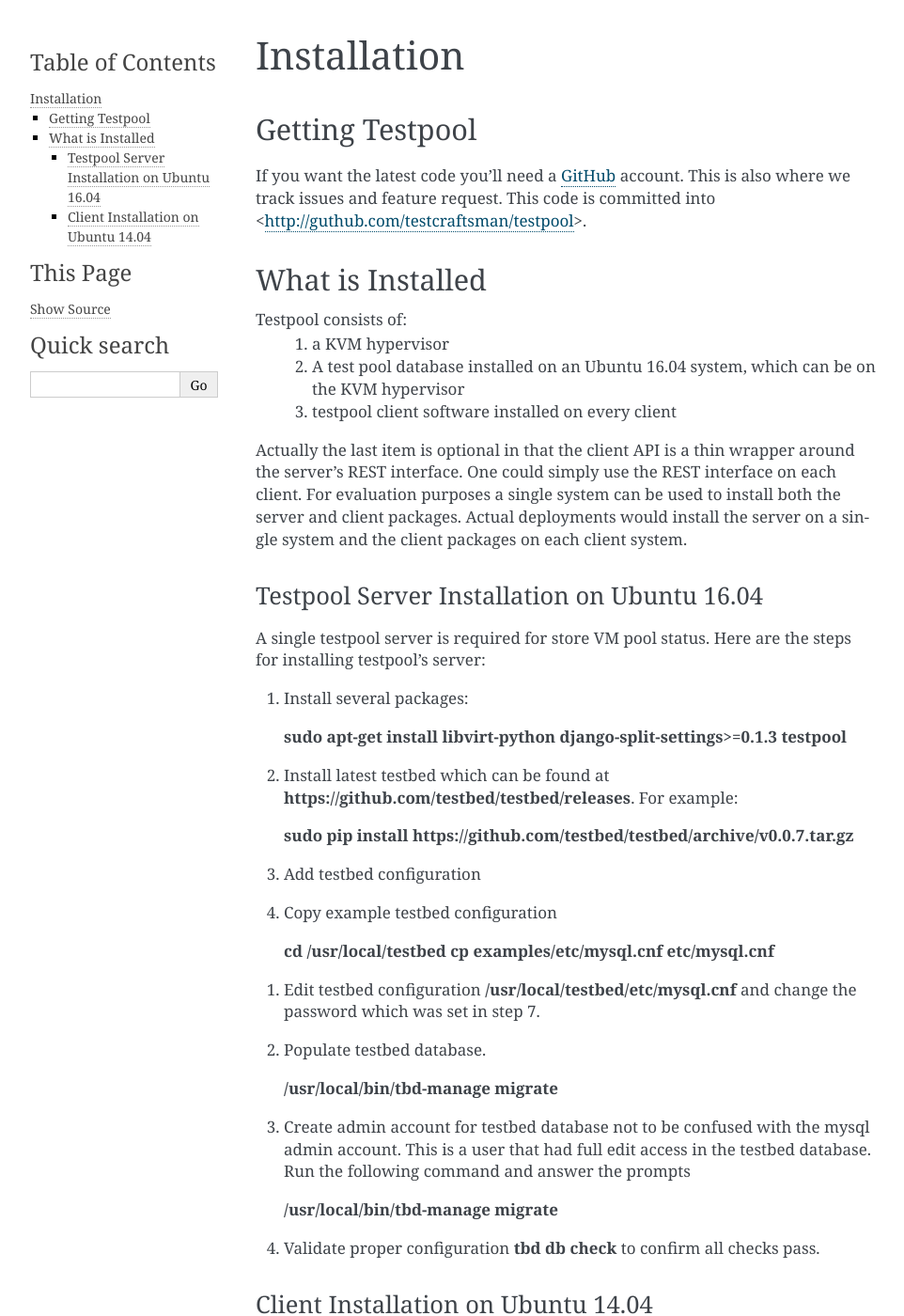
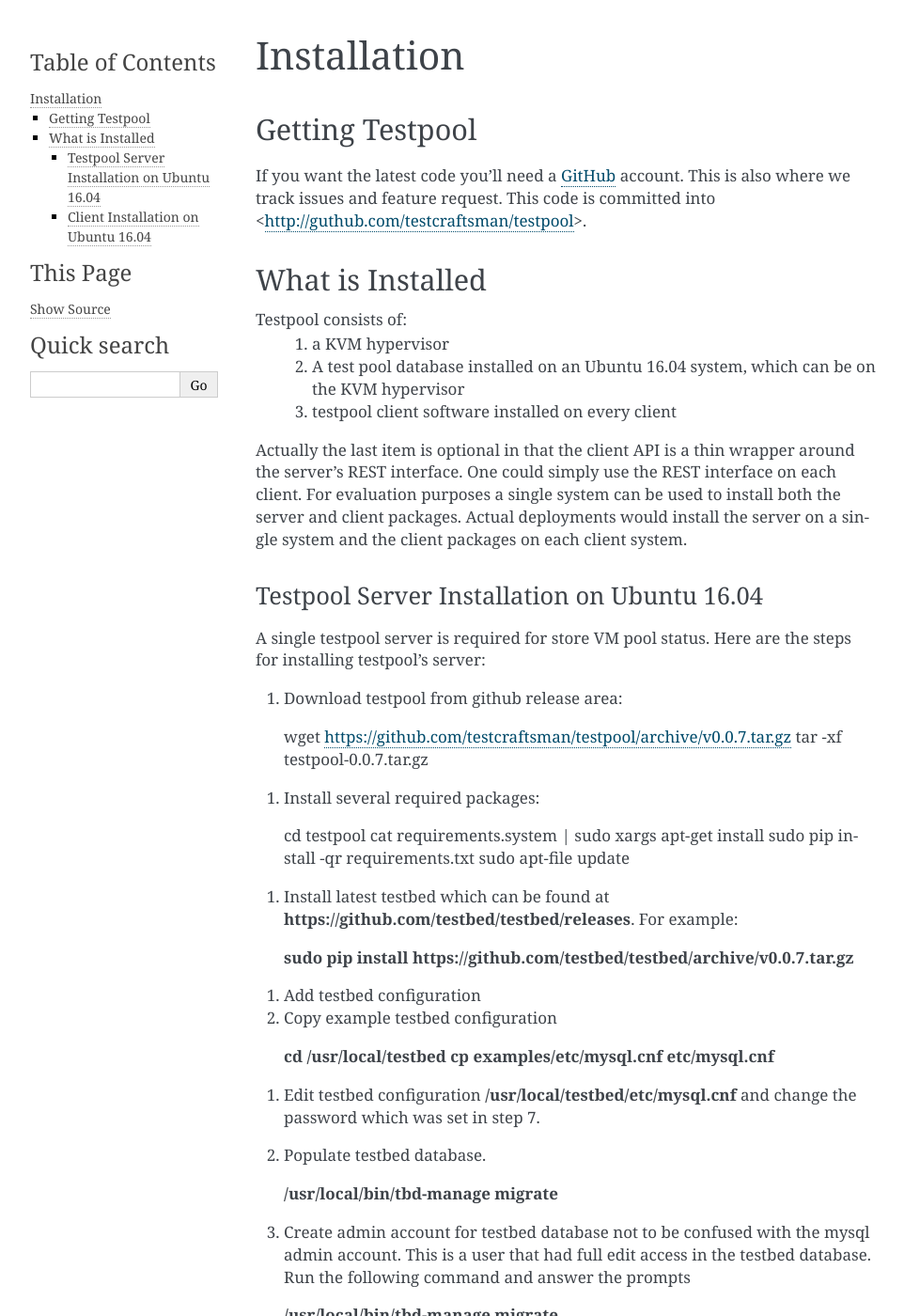
Before and after one commit to testcraftsman/testpool, a Sphinx documentation site: the page built from docs/source/installation.rst, in a window 1280 px wide and 1400 px high. Shown: the whole window at 94% size, without its empty margins (148-1110 px from the left). Built offline with Sphinx 7.4.7, drawn with Linux system fonts in a browser that asks for light colours; some of the changed text lies outside the part shown.

```diff
--- a/docs/source/installation.rst
+++ b/docs/source/installation.rst
@@ -29,13 +29,21 @@ Testpool Server Installation on Ubuntu 16.04
 A single testpool server is required for store VM pool status. Here are the
 steps for installing testpool's server:
 
-#. Install several packages:
+#. Download testpool from github release area::
 
-   **sudo apt-get install libvirt-python django-split-settings>=0.1.3 testpool**
+  wget https://github.com/testcraftsman/testpool/archive/v0.0.7.tar.gz
+  tar -xf testpool-0.0.7.tar.gz
+
+#. Install several required packages::
+
+  cd testpool
+  cat requirements.system | sudo xargs apt-get install
+  sudo pip install -qr requirements.txt
+  sudo apt-file update
 
 #. Install latest testbed which can be found at **https://github.com/testbed/testbed/releases**. For example:
 
-   **sudo pip install https://github.com/testbed/testbed/archive/v0.0.7.tar.gz**
+  **sudo pip install https://github.com/testbed/testbed/archive/v0.0.7.tar.gz**
 
 #. Add testbed configuration
 
@@ -57,7 +65,7 @@ steps for installing testpool's server:
    **/usr/local/bin/tbd-manage migrate**
 #. Validate proper configuration **tbd db check** to confirm all checks pass.
 
-Client Installation on Ubuntu 14.04
+Client Installation on Ubuntu 16.04
 -----------------------------------
 
 Here are the steps to setup testbed on a client running Ubuntu 14.04.
```
Also changed, not shown: docs/source/quickstart.rst (+4 -3 lines).
